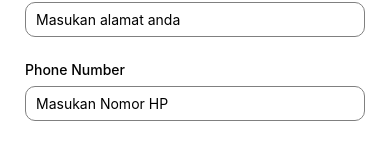
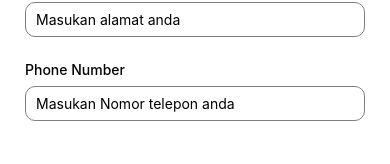
Before and after one commit to gsloing/EX4-RN, a React Native app: screen / in a window 390 px wide. Shown: the part 395-559 px from the top of the page. Built offline with nearby package versions, Linux system fonts and the light colour scheme.

Commit message:
merubah placeholder phone number

```diff
--- a/src/components/Registration/index.tsx
+++ b/src/components/Registration/index.tsx
@@ -80,7 +80,7 @@ const Registration = () => {
         <Text style={styles.textInput}>Phone Number</Text>
         <TextInput
           style={styles.input}
-          placeholder="Masukan Nomor HP"
+          placeholder="Masukan Nomor telepon anda"
           keyboardType="phone-pad"
           value={phoneNumber}
           onChangeText={handlePhoneNumberChange}
```
